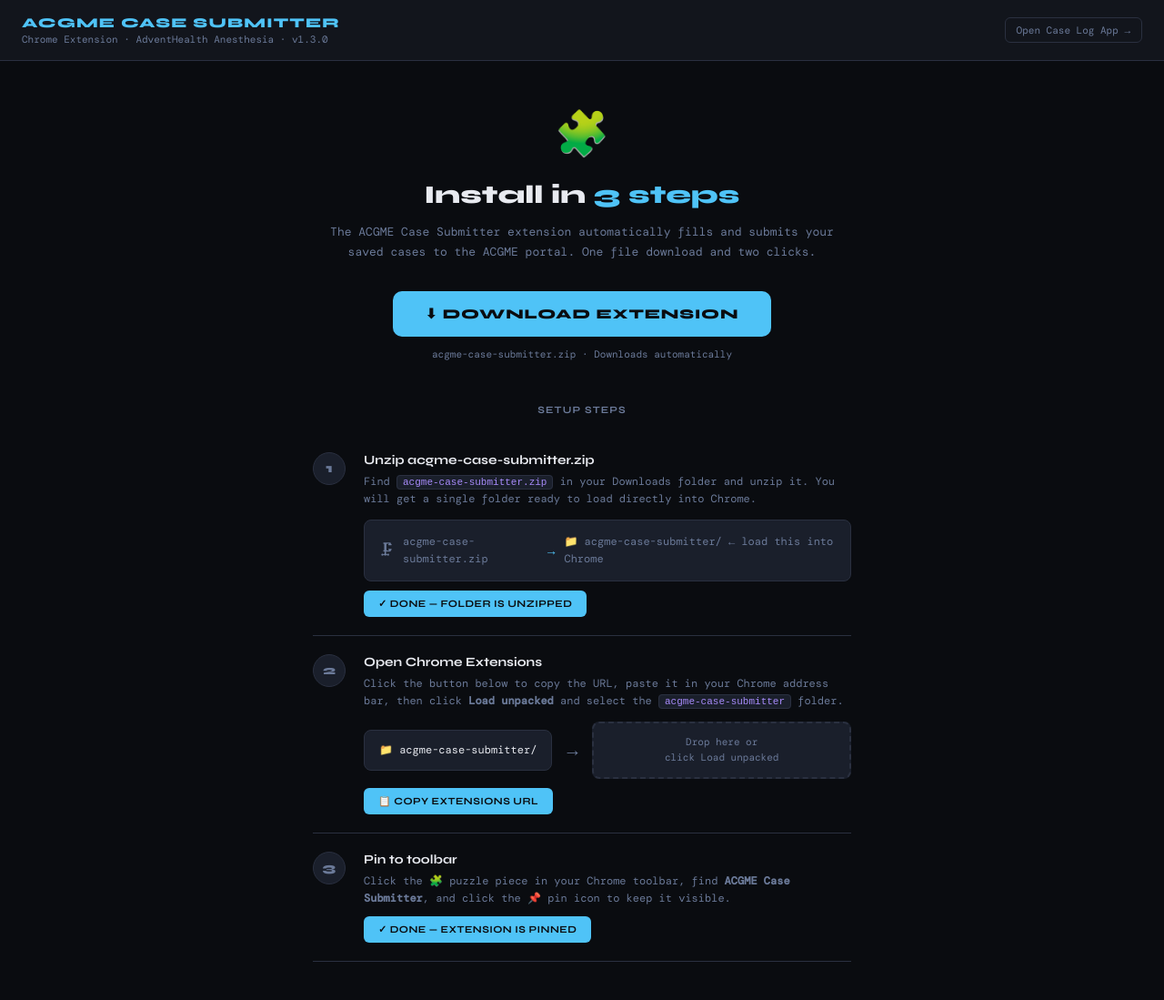
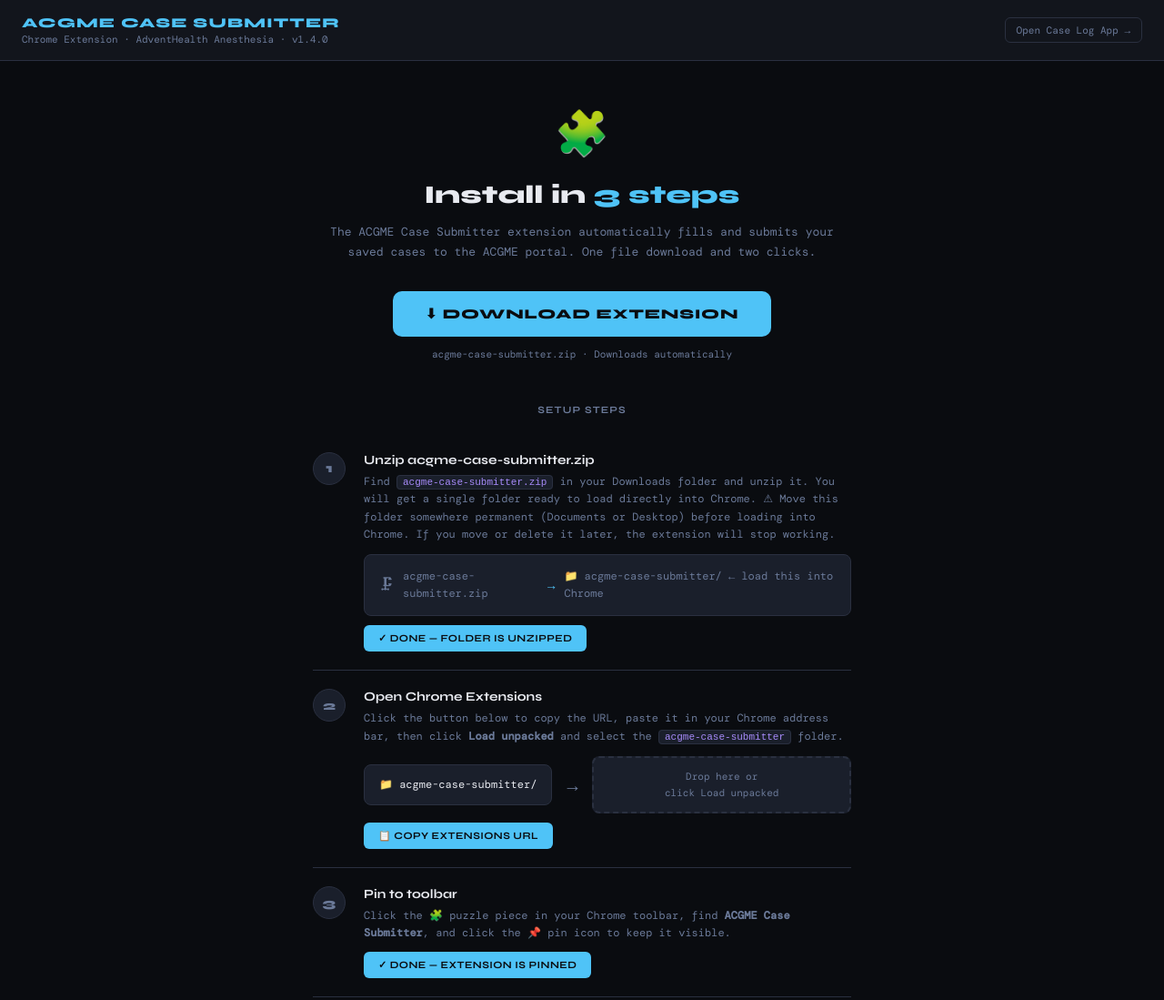
Before and after one commit to userjrk/acgme-tool, a browser extension: page app/install.html in a window 1280 px wide. Shown: the whole page at 91% size. Drawn offline with nearby package versions, Linux system fonts and the light colour scheme; a web font is replaced by a local one.

Commit message:
fix: update install page download URL to v1.4.0 release, add permanence warning

```diff
--- a/app/install.html
+++ b/app/install.html
@@ -326,7 +326,7 @@
 <header>
   <div>
     <h1>ACGME Case Submitter</h1>
-    <div class="sub">Chrome Extension · AdventHealth Anesthesia · v1.3.0</div>
+    <div class="sub">Chrome Extension · AdventHealth Anesthesia · v1.4.0</div>
   </div>
   <a class="app-link" href="https://userjrk.github.io/acgme-tool/app/case_log.html">
     Open Case Log App →
@@ -351,7 +351,7 @@
     <p>The ACGME Case Submitter extension automatically fills and submits your saved cases to the ACGME portal. One file download and two clicks.</p>
 
     <a class="download-btn" id="download-btn"
-       href="https://github.com/userjrk/acgme-tool/raw/main/extension/acgme-case-submitter.zip"
+       href="https://github.com/userjrk/acgme-tool/releases/download/v1.4.0/acgme-case-submitter.zip"
        download="acgme-case-submitter.zip" onclick="startFlow()">
       ⬇ Download Extension
     </a>
@@ -369,6 +369,9 @@
         <div class="step-desc">
           Find <code>acgme-case-submitter.zip</code> in your Downloads folder
           and unzip it. You will get a single folder ready to load directly into Chrome.
+          ⚠ Move this folder somewhere permanent (Documents or Desktop)
+          before loading into Chrome. If you move or delete it later,
+          the extension will stop working.
           <div class="unzip-visual">
             <div class="unzip-row">
               <span class="icon">🗜</span>
```
